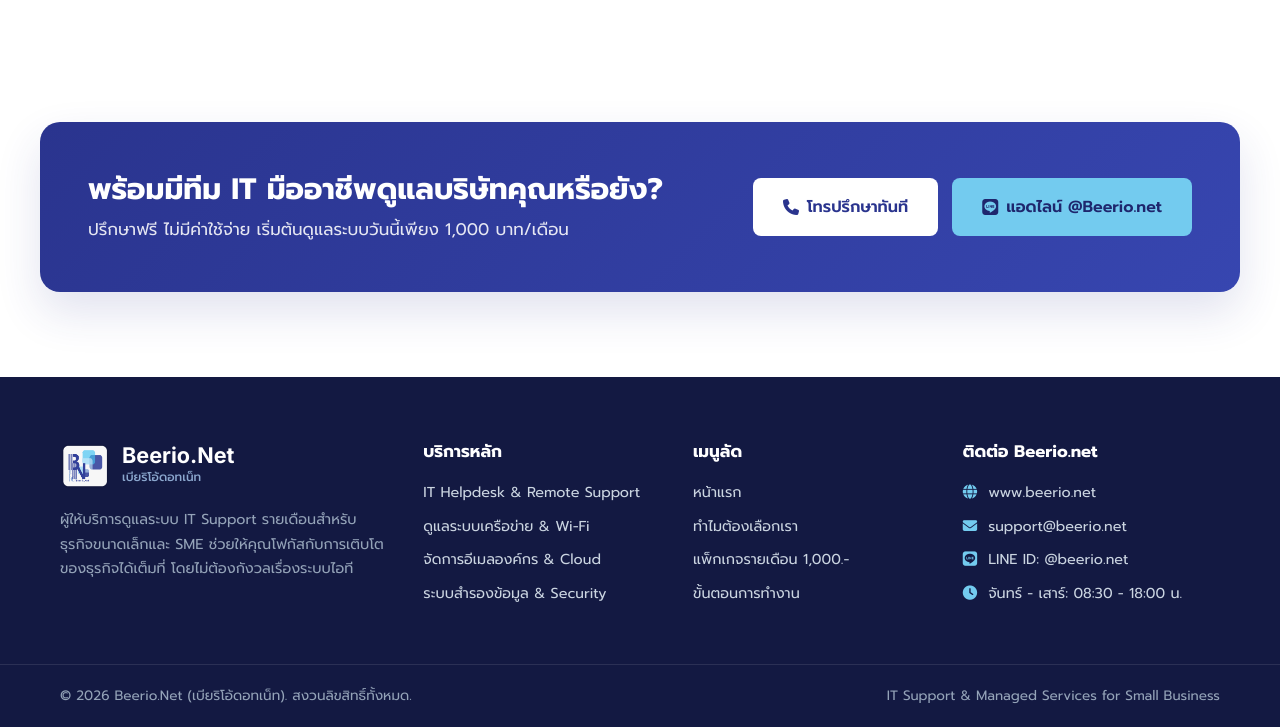
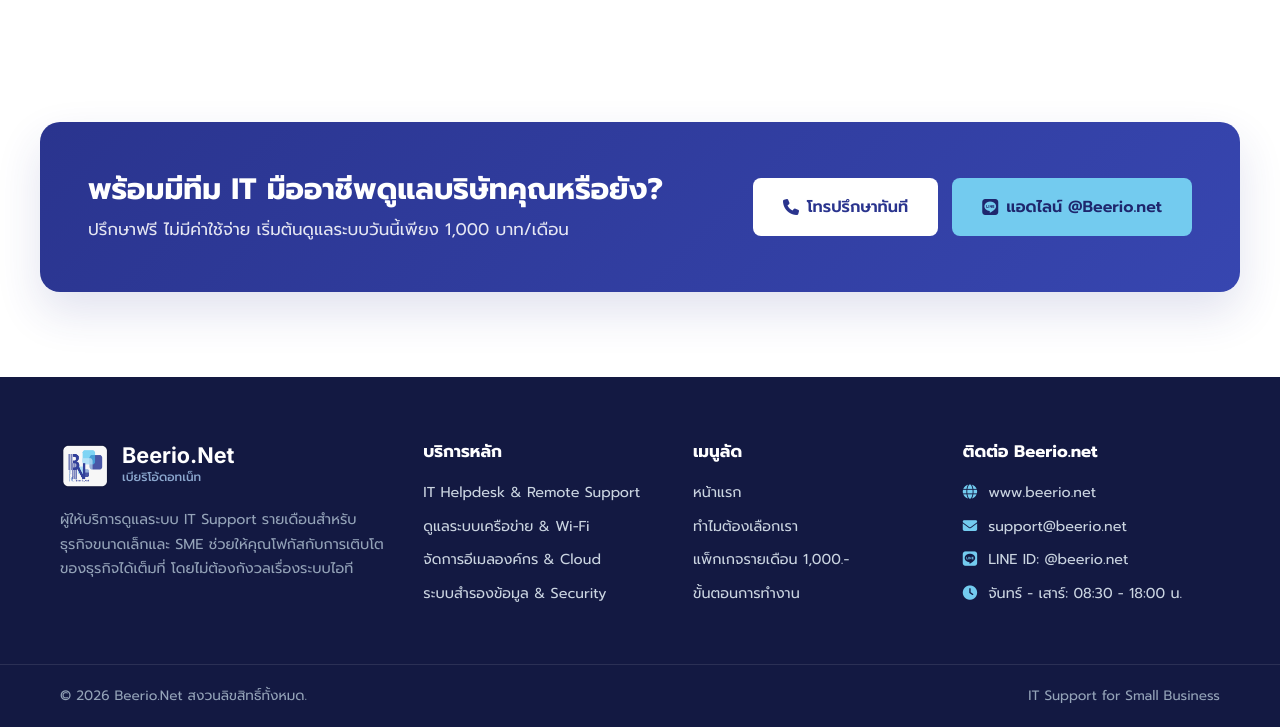
Before and after one commit to beerio0729/beerio, a plain HTML site: page index.html in a window 1280 px wide. Shown: the part 3507-4234 px from the top of the page. Drawn offline with Linux system fonts and the light colour scheme.

```diff
--- a/section/footer.html
+++ b/section/footer.html
@@ -48,8 +48,8 @@
 
     <div class="footer-bottom">
         <div class="container footer-bottom-flex">
-            <p>&copy; 2026 Beerio.Net (เบียริโอ้ดอทเน็ท). สงวนลิขสิทธิ์ทั้งหมด.</p>
-            <p>IT Support & Managed Services for Small Business</p>
+            <p>&copy; 2026 Beerio.Net สงวนลิขสิทธิ์ทั้งหมด.</p>
+            <p>IT Support for Small Business</p>
         </div>
     </div>
 </footer>
```
